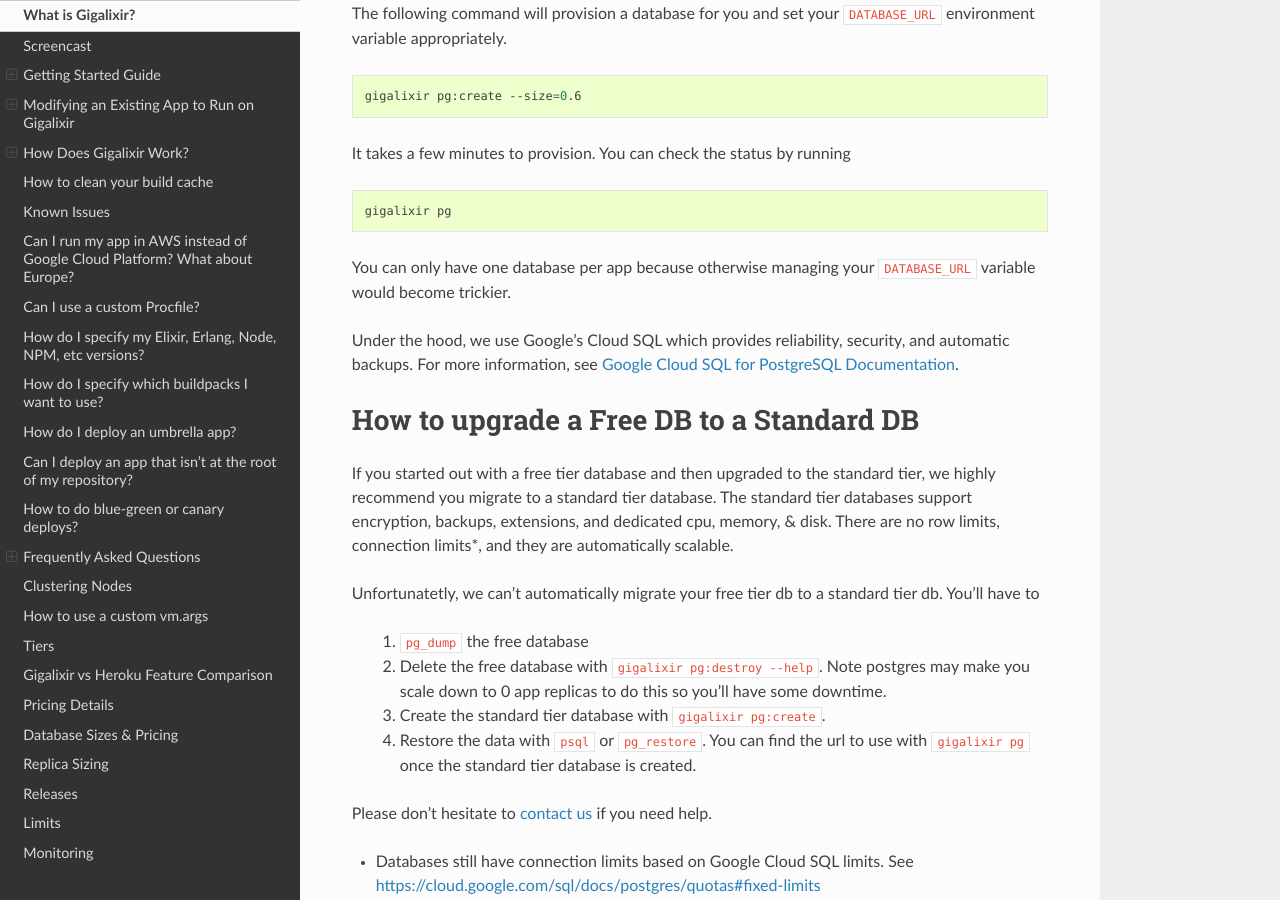
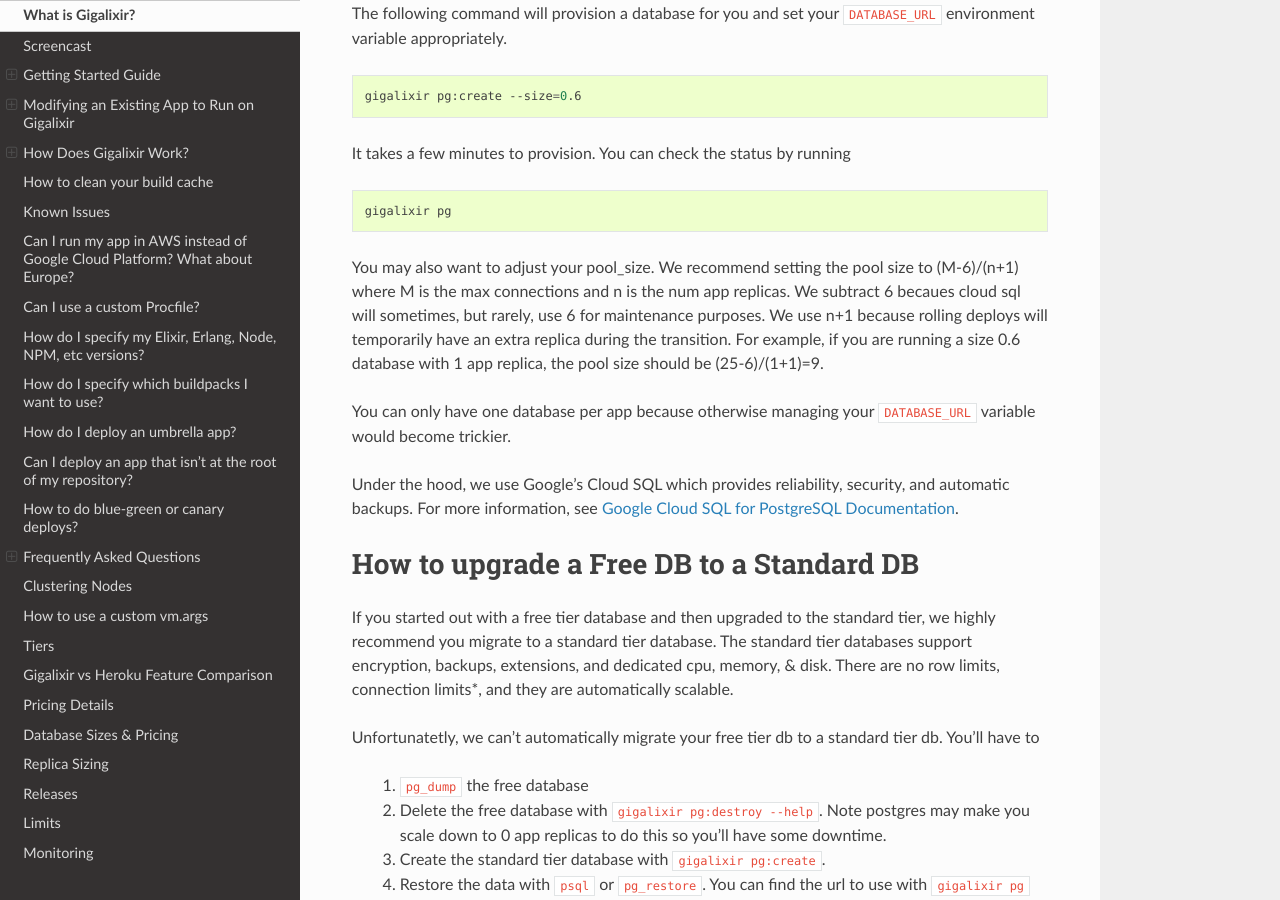
Before and after one commit to gigalixir/gigalixir-cli, a Sphinx documentation site: the page built from docs/source/main.rst, in a window 1280 px wide and 900 px high, scrolled down 55480 px. Built offline with Sphinx 7.4.7 and the Read the Docs theme 2.0.0, drawn with Linux system fonts in a browser that asks for light colours; some of the changed text lies outside the part shown.

Commit message:
pool size docs.

```diff
--- a/docs/source/main.rst
+++ b/docs/source/main.rst
@@ -268,7 +268,7 @@ Then append something like the following in :bash:`prod.exs`. Don't replace what
        adapter: Ecto.Adapters.Postgres,
        url: System.get_env("DATABASE_URL"),
        ssl: true,
-       pool_size: 2 # Free tier db only allows 4 connections. Rolling deploys need pool_size*(n+1) connections.
+       pool_size: 2 # Free tier db only allows 4 connections. Rolling deploys need pool_size*(n+1) connections where n is the number of app replicas.
 
 1. Replace :elixir:`:gigalixir_getting_started` with your app name e.g. :elixir:`:my_app`
 2. Replace :elixir:`GigalixirGettingStartedWeb.Endpoint` with your endpoint module name. You can find your endpoint module name by running something like
@@ -415,7 +415,7 @@ Then add something like the following in :bash:`prod.exs`
        url: "${DATABASE_URL}",
        database: "",
        ssl: true,
-       pool_size: 2 # Free tier db only allows 4 connections. Rolling deploys need pool_size*(n+1) connections.
+       pool_size: 2 # Free tier db only allows 4 connections. Rolling deploys need pool_size*(n+1) connections where n is the number of app replicas.
 
 :elixir:`server: true` **is very important and is commonly left out. Make sure you have this line.**
 
@@ -2300,6 +2300,8 @@ It takes a few minutes to provision. You can check the status by running
 
     gigalixir pg
 
+You may also want to adjust your pool_size. We recommend setting the pool size to (M-6)/(n+1) where M is the max connections and n is the num app replicas. We subtract 6 becaues cloud sql will sometimes, but rarely, use 6 for maintenance purposes. We use n+1 because rolling deploys will temporarily have an extra replica during the transition. For example, if you are running a size 0.6 database with 1 app replica, the pool size should be (25-6)/(1+1)=9.
+
 You can only have one database per app because otherwise managing your :bash:`DATABASE_URL` variable would become trickier.
 
 Under the hood, we use Google's Cloud SQL which provides reliability, security, and automatic backups. For more information, see `Google Cloud SQL for PostgreSQL Documentation`_.
```
